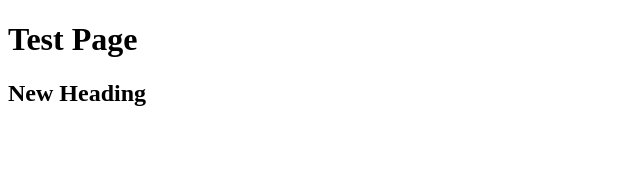
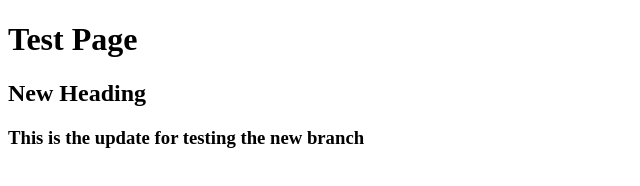
Before and after one commit to mackz8008/ztmGT, a plain HTML site: page index.html in a window 1280 px wide. Shown: the whole page, without its empty margins (0-640 px from the left). Drawn offline with Linux system fonts and the light colour scheme.

Commit message:
changing text for first branch test

```diff
--- a/index.html
+++ b/index.html
@@ -9,5 +9,6 @@
   <body>
     <h1>Test Page</h1>
     <h2>New Heading</h2>
+    <h3>This is the update for testing the new branch</h3>
   </body>
 </html>
```
Also changed, not shown: 1 other file.
